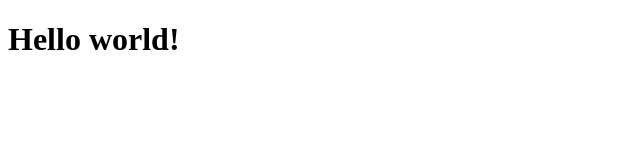
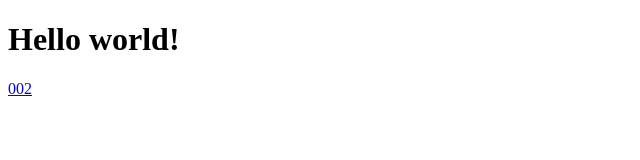
Before and after one commit to Guandalfo/HTML-CSS-Opdrachten, a plain HTML site: page index.html in a window 1280 px wide. Shown: the full height of the page, 0-640 px from the left. Drawn offline with Linux system fonts and the light colour scheme.

Commit message:
002 Opdrachten

```diff
--- a/index.html
+++ b/index.html
@@ -6,6 +6,6 @@
 </head>
 <body>
 <h1>Hello world!</h1>
-
+<a href="002/index.html">002</a>
 </body>
 </html>
```
